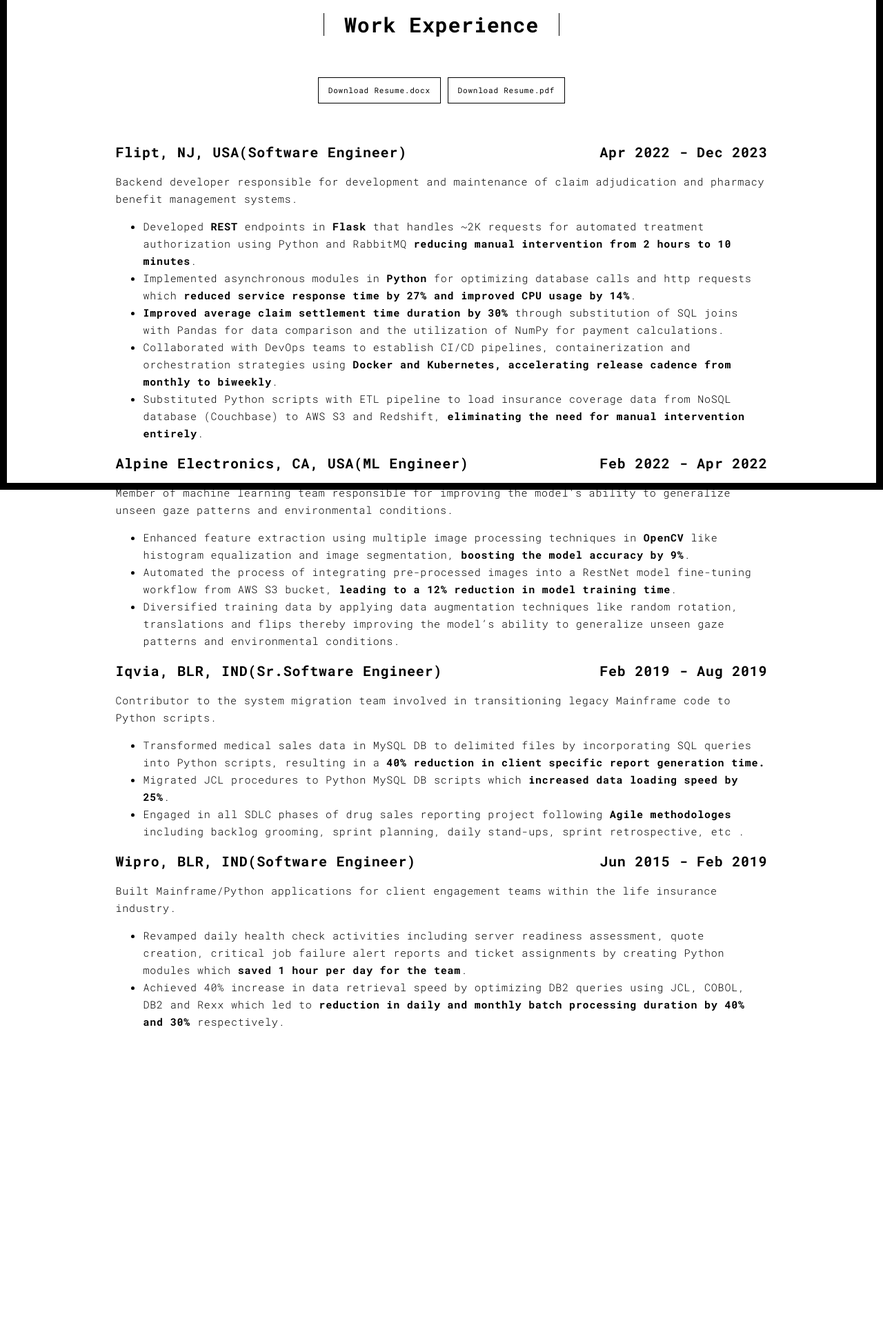
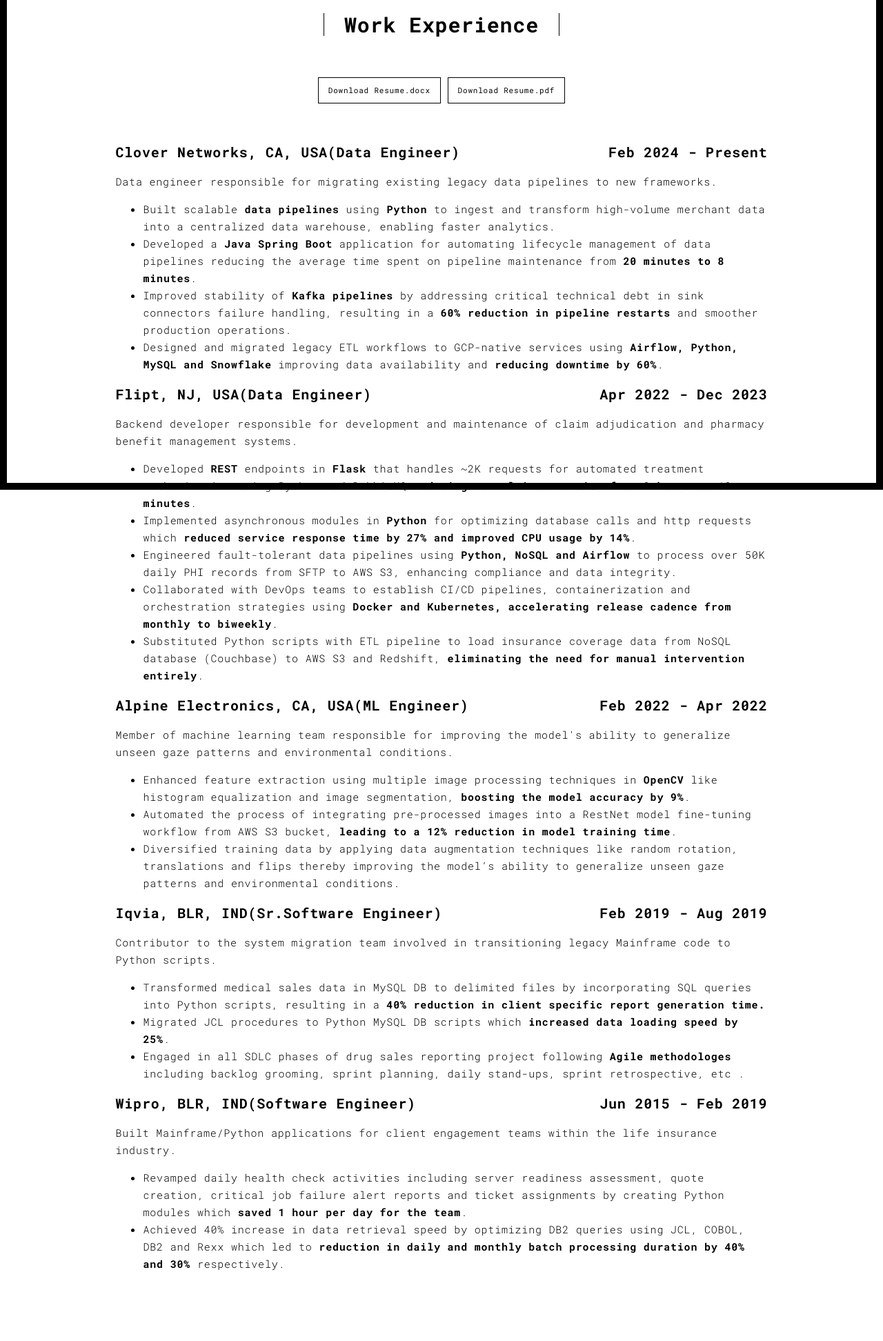
Before and after one commit to kusabhadranv/portfolio, a Flask app: page /about.html in a window 1280 px wide. Shown: the part 90-2034 px from the top of the page at 69% size. Before the commit the page ends 1581 px from the top, so only its background shows below. Run offline with Flask 2, Linux system fonts and the light colour scheme; some libraries are stand-ins or nearby versions.

Commit message:
Updating portfolio

```diff
--- a/server.py
+++ b/server.py
@@ -33,12 +33,12 @@ def page(page_name='/'):
 
 @app.route('/download_pdf')
 def download_pdf():
-    pdf_path = 'static/downloads/Vaisakh_Kusabhadran.pdf'
+    pdf_path = 'static/downloads/Vaisakh_Kusabhadran_DE.pdf'
     return send_file(pdf_path, as_attachment=True)
 
 @app.route('/download_docx')
 def download_docx():
-    pdf_path = 'static/downloads/Vaisakh_Kusabhadran.docx'
+    pdf_path = 'static/downloads/Vaisakh_Kusabhadran_DE.docx'
     return send_file(pdf_path, as_attachment=True)
 
 
--- a/templates/about.html
+++ b/templates/about.html
@@ -57,8 +57,8 @@
                         <h1 class="h2">Work Experience</h1>
                     </div>
                     <div class="section-container-spacer text-center">
-                        <a href="{{ url_for('download_docx') }}" target="_blank" title="" class="btn btn-default" download="Vaisakh_Kusabhadran.docx">Download Resume.docx</a>
-                        <a href="{{ url_for('download_pdf') }}" target="_blank" title="" class="btn btn-default" download="Vaisakh_Kusabhadran.pdf">Download Resume.pdf</a>
+                        <a href="{{ url_for('download_docx') }}" target="_blank" title="" class="btn btn-default" download="Vaisakh_Kusabhadran_DE.docx">Download Resume.docx</a>
+                        <a href="{{ url_for('download_pdf') }}" target="_blank" title="" class="btn btn-default" download="Vaisakh_Kusabhadran_DE.pdf">Download Resume.pdf</a>
                     </div>
 
 
@@ -66,12 +66,20 @@
                         <div class="col-md-10 col-md-offset-1">
                             <div class="row">
                                 <div class="col-xs-12 col-md-12">
-                                    <h3>Flipt, NJ, USA(Software Engineer)<span style="float: right;">Apr 2022 - Dec 2023</span></h3>
+                                    <h3>Clover Networks, CA, USA(Data Engineer)<span style="float: right;">Feb 2024 - Present</span></h3>
+                                    <p>Data engineer responsible for migrating existing legacy data pipelines to new frameworks.</p>
+                                    <ul>
+                                        <li>Built scalable <b>data pipelines</b> using <b>Python</b> to ingest and transform high-volume merchant data into a centralized data warehouse, enabling faster analytics.</li>
+                                        <li>Developed a <b>Java Spring Boot</b> application for automating lifecycle management of data pipelines reducing the average time spent on pipeline maintenance from <b>20 minutes to 8 minutes</b>.</li>
+                                        <li>Improved stability of <b>Kafka pipelines</b> by addressing critical technical debt in sink connectors failure handling, resulting in a <b>60% reduction in pipeline restarts</b> and smoother production operations.</li>
+                                        <li>Designed and migrated legacy ETL workflows to GCP-native services using <b>Airflow, Python, MySQL and Snowflake</b> improving data availability and <b>reducing downtime by 60%</b>.</li>
+                                    </ul>
+                                    <h3>Flipt, NJ, USA(Data Engineer)<span style="float: right;">Apr 2022 - Dec 2023</span></h3>
                                     <p>Backend developer responsible for development and maintenance of claim adjudication and pharmacy benefit management systems.</p>
                                     <ul>
                                         <li>Developed <b>REST</b> endpoints in <b>Flask</b> that handles ~2K requests for automated treatment authorization using Python and RabbitMQ <b>reducing manual intervention from 2 hours to 10 minutes</b>.</li>
                                         <li>Implemented asynchronous modules in <b>Python</b> for optimizing database calls and http requests which <b>reduced service response time by 27% and improved CPU usage by 14%</b>.</li>
-                                        <li><b>Improved average claim settlement time duration by 30%</b> through substitution of SQL joins with Pandas for data comparison and the utilization of NumPy for payment calculations.</li>
+                                        <li>Engineered fault-tolerant data pipelines using <b>Python, NoSQL and Airflow</b> to process over 50K daily PHI records from SFTP to AWS S3, enhancing compliance and data integrity.</li>
                                         <li>Collaborated with DevOps teams to establish CI/CD pipelines, containerization and orchestration strategies using <b>Docker and Kubernetes, accelerating release cadence from monthly to biweekly</b>.</li>
                                         <li>Substituted Python scripts with ETL pipeline to load insurance coverage data from NoSQL database (Couchbase) to AWS S3 and Redshift, <b>eliminating the need for manual intervention entirely</b>.</li>
                                     </ul>
```
Also changed, not shown: templates/index.html (+6 -2 lines), 2 other files.
